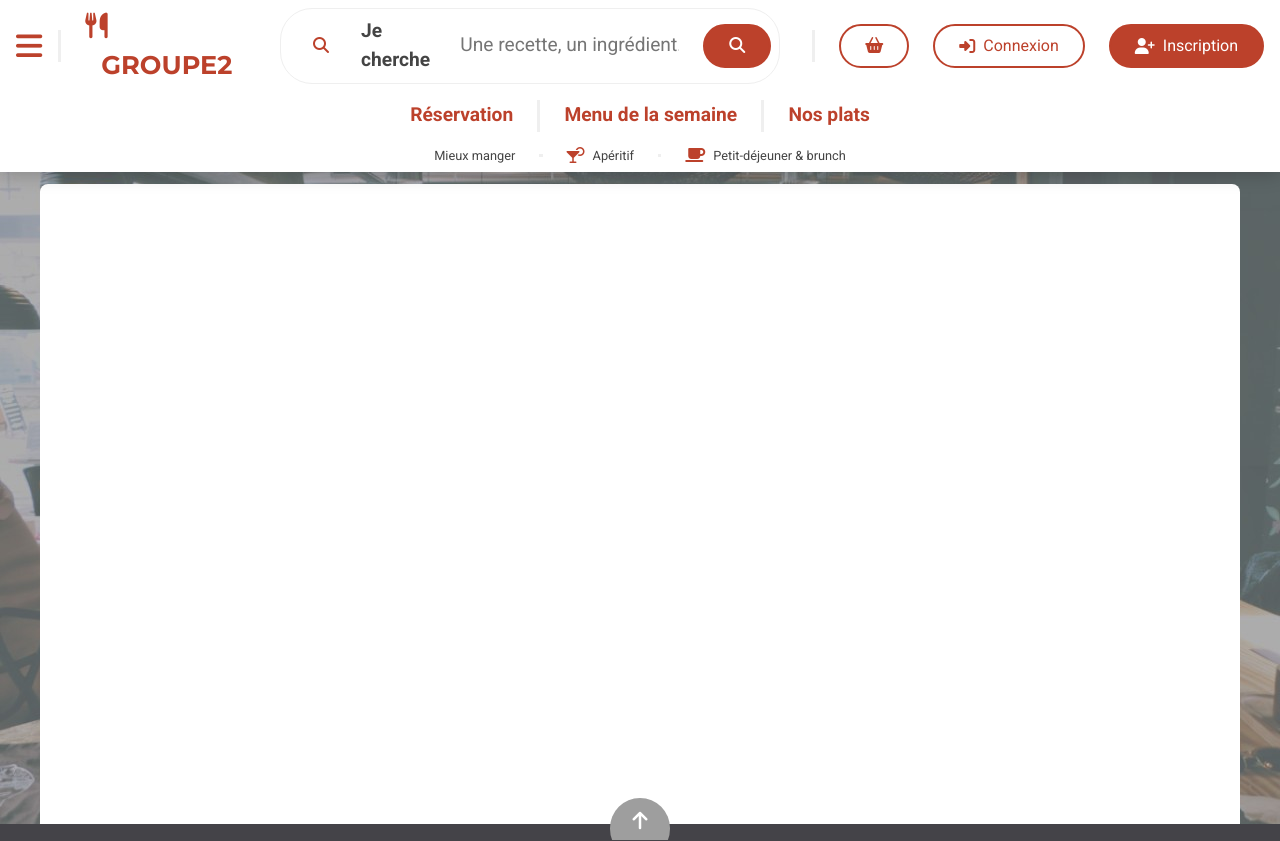
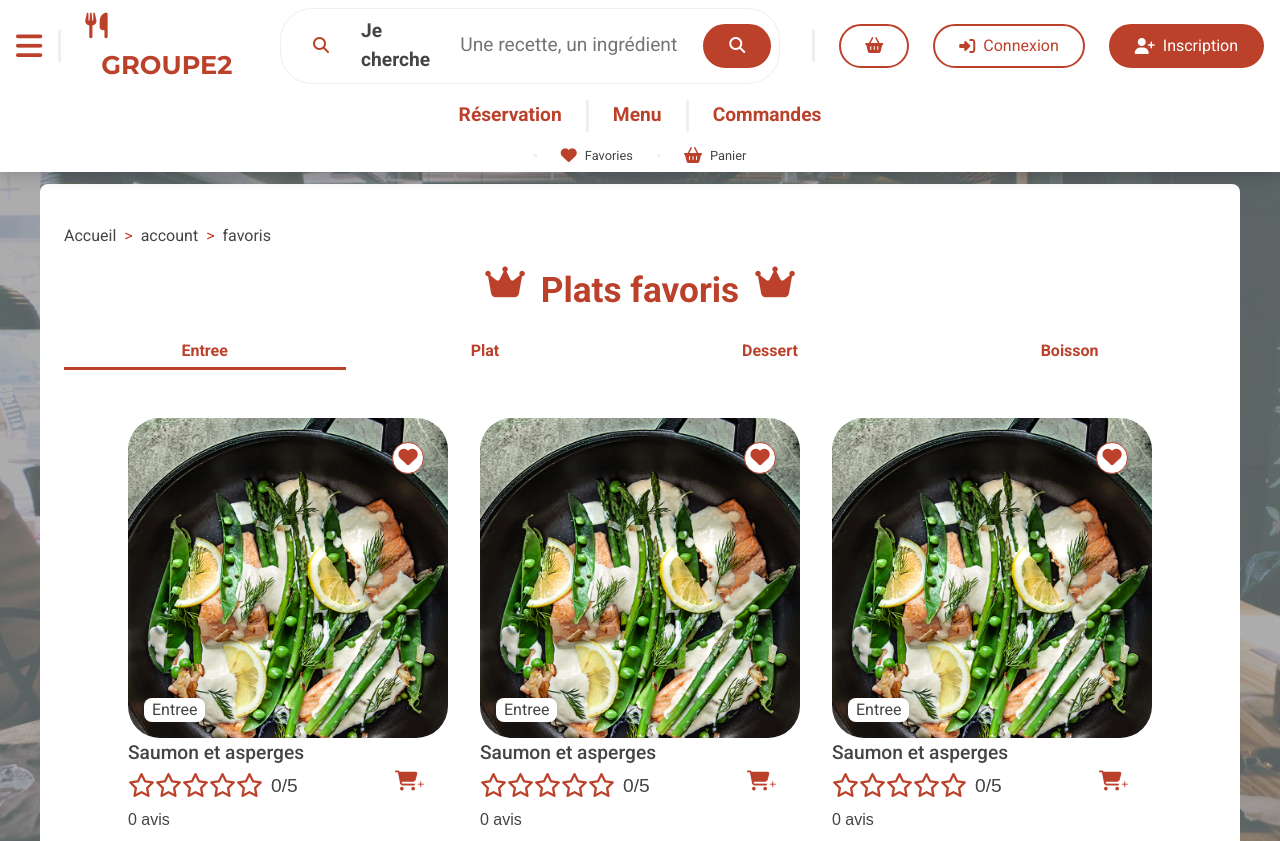
Before and after one commit to houssem23uha/restaurant, a React (Vite) app: page /account/favoris in a window 1280 px wide. Shown: the top 841 px of the page. Built offline with nearby package versions, Linux system fonts and the light colour scheme; grey boxes are pictures that could not be loaded.

Commit message:
corriger le lien de la nav bar

```diff
--- a/src/components/Content.tsx
+++ b/src/components/Content.tsx
@@ -1,7 +1,7 @@
 import { Route, BrowserRouter, Routes } from "react-router-dom";
 
 import styles from "./Content.module.scss";
-import Menu from "./menu";
+import Menu from "./Menu";
 import HomeContent from "./HomeContent";
 import FavoriteDishes from "./FavoriteDishes";
 
@@ -16,12 +16,12 @@ function Content() {
             <Route path="/menu/items" element={<HomeContent />} />
             <Route path="/orders" element={<HomeContent />} />
             <Route path="/orders/history" element={<HomeContent />} />
-            <Route path="/reservations" element={<HomeContent />} />
+            <Route path="/reservation" element={<HomeContent />} />
             <Route path="/delivery-info" element={<HomeContent />} />
-            <Route path="/user/account" element={<HomeContent />} />
-            <Route path="/user/account/favoris" element={<FavoriteDishes />} />
-            <Route path="/user/account/orders" element={<HomeContent />} />
-            <Route path="/user/account/settings" element={<HomeContent />} />
+            <Route path="/account" element={<HomeContent />} />
+            <Route path="/account/favoris" element={<FavoriteDishes />} />
+            <Route path="/account/orders" element={<HomeContent />} />
+            <Route path="/account/settings" element={<HomeContent />} />
             <Route path="/contact" element={<HomeContent />} />
           </Routes>
         </div>
--- a/src/components/Header.tsx
+++ b/src/components/Header.tsx
@@ -2,10 +2,13 @@ import { useState } from "react";
 import styles from "./Header.module.scss";
 import HeaderBar from "./HeaderBar";
 import MenuModal from "./MenuModal";
+import GenericModal from "./GenericModal";
+import Basket from "./Basket";
 /* import MenuModal from "./MenuModal";
  */
 function Header() {
   const [showModal, setModalOpen] = useState(false);
+  const [showPanier, setShowPanier] = useState(false);
 
   return (
     <div className={`${styles.header} d-flex flex-column mb-3`}>
@@ -33,17 +36,17 @@ function Header() {
             className={`${styles.headerNav} d-flex flex-row justify-content-center align-items-center ms-3 me-3 gap-4`}
           >
             <li>
-              <a href="#">Réservation</a>
+              <a href="/reservation">Réservation</a>
             </li>
             <span className="separator"></span>
 
             <li>
-              <a href="#">Menu de la semaine</a>
+              <a href="/menu">Menu</a>
             </li>
             <span className="separator"></span>
 
             <li>
-              <a href="#">Nos plats</a>
+              <a href="/account/orders">Commandes</a>
             </li>
           </ul>
         </div>
@@ -53,24 +56,32 @@ function Header() {
           <ul
             className={`${styles.headerNavItem} d-flex flex-row justify-content-center align-items-center ms-3 me-3 gap-4`}
           >
-            <li>
-              <a href="#">Mieux manger</a>
-            </li>
             <span className="separatorSecondary"></span>
 
             <li>
-              <a href="#">
-                <i className="fa-solid fa-cocktail fa-lg me-2"></i>
-                Apéritif
+              <a href="/account/favoris">
+                <i className="fa-solid fa-heart fa-lg me-2"></i>
+                Favories
               </a>
             </li>
             <span className="separatorSecondary"></span>
 
             <li>
-              <a href="#">
-                <i className="fa-solid fa-mug-saucer fa-lg me-2"></i>
-                Petit-déjeuner & brunch
+              <a href="#" onClick={() => setShowPanier(true)}>
+                <i className="fa-solid fa-basket-shopping fa-lg me-2"></i>
+                Panier
               </a>
+              {showPanier && (
+                <GenericModal
+                  show={showPanier}
+                  showHeader={true}
+                  onClose={() => setShowPanier(false)}
+                  title="Mon panier"
+                  placement="start"
+                >
+                  <Basket />
+                </GenericModal>
+              )}
             </li>
           </ul>
         </div>
```
